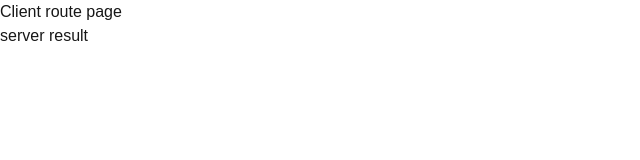
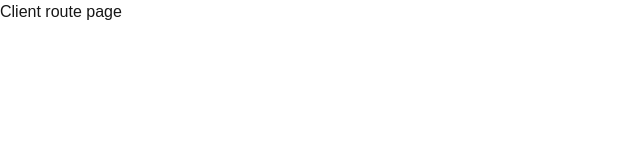
Before and after one commit to magda5281/nextjs-rendering-demo, a Next.js app: page /client-route in a window 1280 px wide. Shown: the top 160 px of the page, without its empty margins (0-640 px from the left). Built offline with nearby package versions, Linux system fonts and the light colour scheme.

Commit message:
Updated client-route

```diff
--- a/src/app/client-route/page.tsx
+++ b/src/app/client-route/page.tsx
@@ -1,12 +1,15 @@
 'use client';
-import { serverSideFunction } from '@/app/utils/server-utils';
+
+//Error:   × You're importing a component that needs "server-only". That only works in a Server Component but one of its parents is marked with "use client", so it's a Client Component.
+// │ Learn more: https://nextjs.org/docs/app/building-your-application/rendering
+// import { serverSideFunction } from '@/app/utils/server-utils';
 export default function ClientRoutePage() {
  console.log('Client route rendered ');
- const result = serverSideFunction();
+ //  const result = serverSideFunction();
  return (
   <>
    <h1>Client route page</h1>
-   <p>{result}</p>
+   {/* <p>{result}</p> */}
   </>
  );
 }
```
